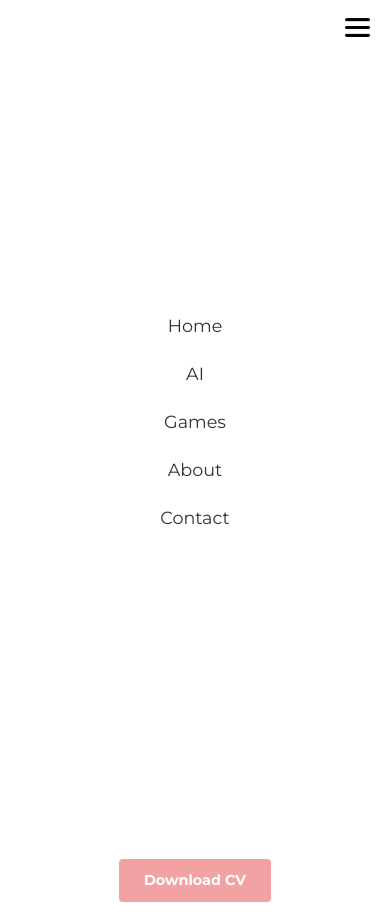
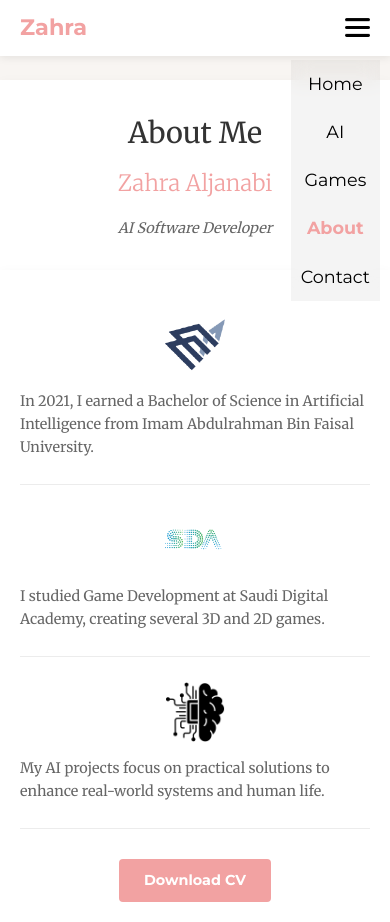
Before and after one commit to zahraxi/zahraxi.github.io, a plain HTML site: page about.html in a window 390 px wide. Both pictures are taken after a click on the picture 357 px from the left and 27 px from the top of the page. Drawn offline with Linux system fonts and the light colour scheme.

Commit message:
update the about and index dropdown menu

```diff
--- a/css/about.css
+++ b/css/about.css
@@ -200,6 +200,13 @@ body {
 }
 
 /* Responsive Design */
+/* Add this outside the media query to style the active link globally */
+.navbar .nav-links ul .active a {
+  color:  #F2A2A2;  /* Match the green from index.html */
+  font-weight: 600; /* Match the bold style from index.html */
+}
+
+/* Updated media query for small screens */
 @media screen and (max-width: 900px) {
 .navbar {
     padding: 10px 20px;
@@ -215,32 +222,42 @@ body {
 
 .navbar .nav-links {
     position: fixed;
-      top: 0;
-      left: -100%;
-      width: 100%;
-      height: 100vh;
-      background: #ffffff;
-      display: flex;
-      justify-content: center;
+    top: 60px; /* Match index.html position */
+    left: auto; /* Not full-screen */
+    right: 10px; /* Match index.html position */
+    width: auto; /* Match index.html compact size */
+    height: auto; /* Match index.html compact size */
+    background-color: rgba(236, 236, 241, 0.692); /* Match index.html background */
+    backdrop-filter: blur(10px); /* Match index.html blur */
+    -webkit-backdrop-filter: blur(10px); /* For Safari compatibility */
+    background-color: rgba(0, 0, 0, 0.045); /* Fallback darker background if blur fails */
+    display: none; /* Hide by default */
+    flex-direction: column; /* Vertical layout */
     align-items: center;
-      transition: left 0.3s ease;
+    padding: 10px; /* Add padding for spacing */
+    z-index: 15; /* Above navbar but below menu-btn */
+    transition: opacity 0.3s ease; /* Smooth fade */
+    opacity: 0; /* Start hidden */
 }
 
 .navbar .nav-links.mobile-menu {
-      left: 0;
+    display: flex; /* Show when toggled */
+    opacity: 1; /* Fade in */
 }
 
 .navbar .nav-links ul {
-      flex-direction: column;
-      gap: 20px;
+    flex-direction: column; /* Ensure vertical list */
+    gap: 20px; /* Match index.html gap */
+    width: 100%; /* Full width within the container */
 }
 
 .navbar .nav-links a {
-      font-size: 1.1rem;
+    font-size: 1.1rem; /* Match index.html font size */
+    color: #000000; /* Black text for all links */
 }
 
 .navbar .nav-links li {
-      animation: none; /* Disable animation for mobile menu */
+    animation: none; /* Disable animation for mobile menu, like index.html */
 }
 
 .about-section {
@@ -271,7 +288,6 @@ body {
     margin-bottom: 15px;
 }
 }
-
 @media screen and (max-width: 600px) {
   .about-header h1 {
       font-size: 1.8rem;
--- a/css/index.css
+++ b/css/index.css
@@ -313,34 +313,40 @@ hr {
 
   .nav-links {
     position: fixed;
-    top: 0;
-    left: 0;
-    width: 100%;
-    height: 100vh; /* Back to viewport height for full coverage */
-    backdrop-filter: blur(10px);
-    -webkit-backdrop-filter: blur(10px);
-    background-color: rgba(236, 236, 241, 0.692);
-    display: flex;
+    top: 60px; /* Changed to AI Projects position */
+    left: auto; /* Not full-screen */
+    right: 10px; /* Changed to AI Projects position */
+    width: auto; /* Not full-screen */
+    height: auto; /* Not full-screen */
+    background-color: rgba(236, 236, 241, 0.692); /* Original background */
+    backdrop-filter: blur(10px); /* Original blur */
+    -webkit-backdrop-filter: blur(10px); /* Original blur for Safari */
+    background-color: rgba(0, 0, 0, 0.5); /* Fallback darker background if blur fails */
+    display: none; /* Hide by default */
     justify-content: center;
     align-items: center;
-    margin-left: -100%;
-    transition: all 0.5s ease;
+    margin-left: -100%; /* Original slide effect */
+    transition: all 0.5s ease; /* Original slide effect */
     z-index: 15; /* Above navbar but below menu-btn */
+    padding: 10px; /* Add padding to give the menu some space */
   }
 
   .nav-links.mobile-menu {
-    margin-left: 0;
+    margin-left: 0; /* Original slide effect */
+    display: flex; /* Show when toggled */
   }
 
   .nav-links ul {
     display: flex;
-    flex-direction: column;
+    flex-direction: column; /* Vertical list from AI Projects */
     align-items: center;
+    gap: 20px; /* From AI Projects */
+    width: 100%; /* Ensure the ul takes full width of its parent */
   }
 
   .navbar .nav-links ul li {
-    margin: 25px;
-    font-size: 1rem;
+    margin: 0; /* Reset margin for vertical layout */
+    font-size: 1.1rem; /* From AI Projects */
   }
 
   /* Hide logo when menu is open */
```
Also changed, not shown: index.html (+2 -5 lines). Lines whose indentation alone changed are shown as unchanged.
